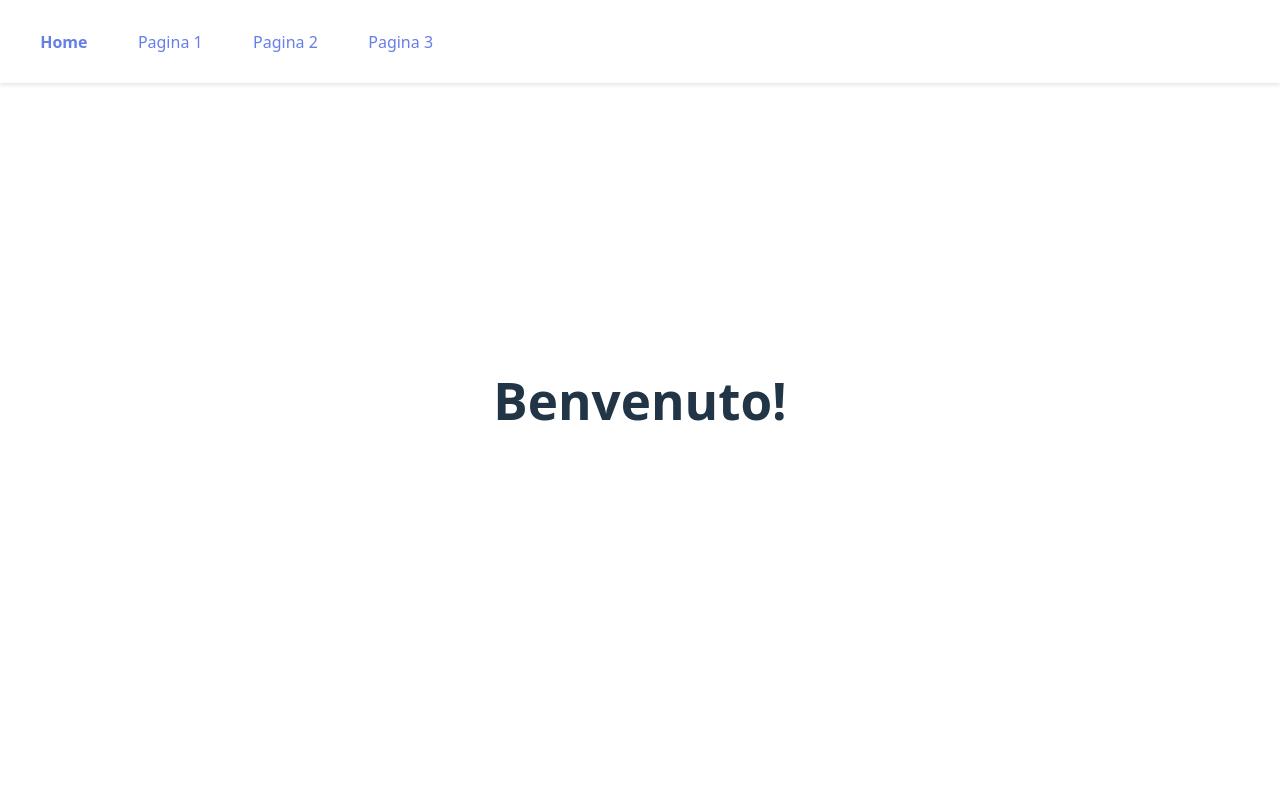
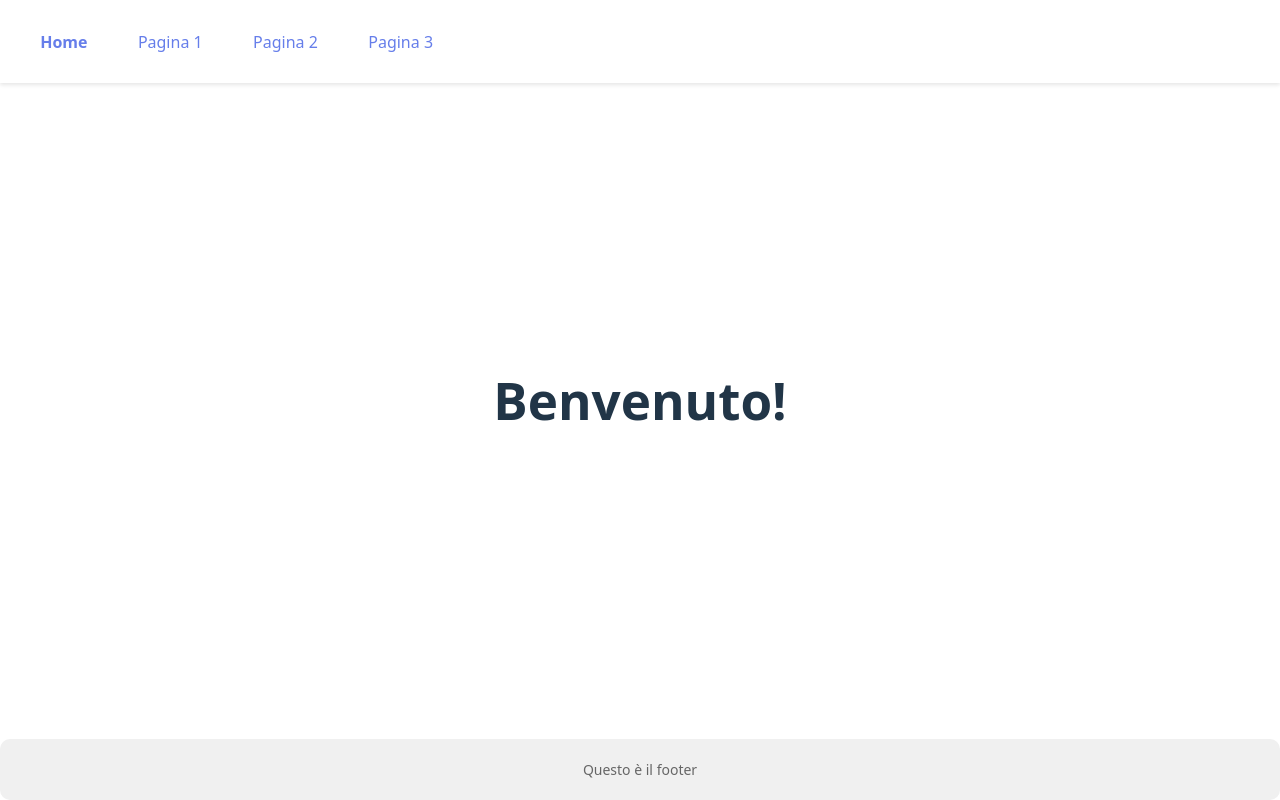
Before and after one commit to Andrea205top/react-pratica, a React (Vite) app in the folder pratica-react/: page / in a window 1280 px wide. Built offline with nearby package versions, Linux system fonts and the light colour scheme.

Commit message:
riallineamneto footer con main

```diff
--- a/pratica-react/src/components/welcome.tsx
+++ b/pratica-react/src/components/welcome.tsx
@@ -2,6 +2,7 @@ import Pagina from "./pagina.tsx";
 import useStateExample from "./useStateExample.ts";
 import usePagine from "./usePagine.ts";
 import Header from "./header.tsx";
+import Footer from "./footer.tsx";
 
 document.title = "Welcome page"; // componente padre
 function Welcome() {
@@ -28,6 +29,7 @@ function Welcome() {
                     paginaAttiva={paginaAttiva}
                     onPagChangeClick={onPagChangeClick}
                 />
+                <Footer/>
             </div>
         );
     }
@@ -50,6 +52,7 @@ function Welcome() {
                 tornaIndietro={() => onPagChangeClick(0)}
                 salvaNumero={salvaNumero}
             />
+            <Footer/>
         </div>
     )
 }
```
